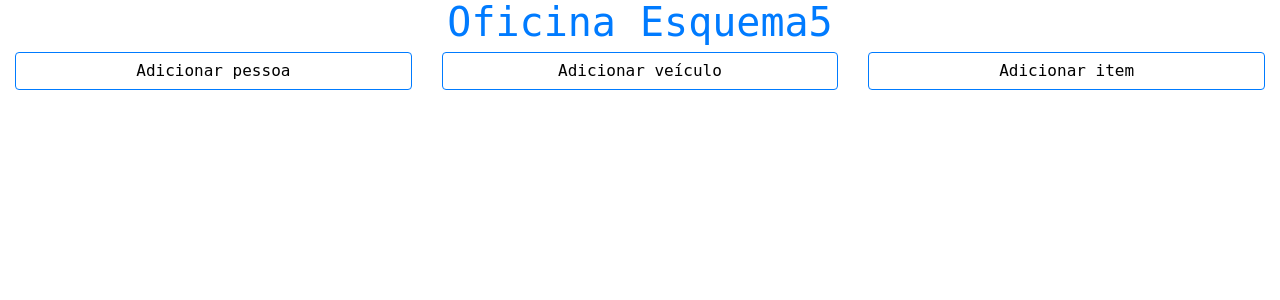
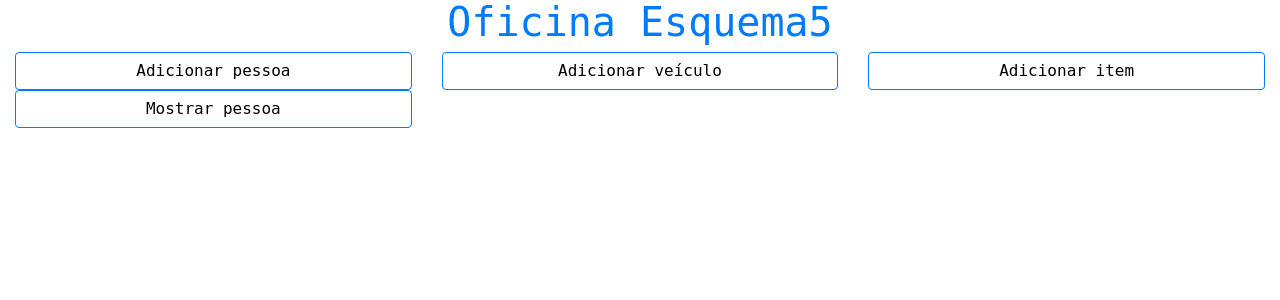
Before and after one commit to Matheus-Campos/FBD, a PHP site: page /index.php in a window 1280 px wide. Shown: the top 300 px of the page. Run offline with PHP 8.4, Linux system fonts and the light colour scheme; data comes from the database, SQL or seed files in the repository.

Commit message:
Meu deus do céu

```diff
--- a/GUI/index.php
+++ b/GUI/index.php
@@ -46,7 +46,15 @@ require_once 'conexao.php';
                 <input type="submit" class="btn btn-default btn-block" value="Submeter">
               </form>
             </div>
-          </div>
+            <div class="botao btn btn-primary btn-block">
+              Mostrar pessoa
+            </div>
+            <div>
+              <form action="mostrarpessoa.php" method="post">
+                <input type="submit" class="btn btn-default btn-block" value="Submeter">
+              </form>
+            </div>
+        </div>
         </div>
         <div class="col-md-4">
           <div class="veiculo">
@@ -137,3 +145,25 @@ if (isset($_GET['add'])) {
   }
 }
 ?>
+<?php
+if (isset($_GET['update'])) {
+  if ($_GET['update']=='pessoa') {
+    $nome=$_POST['pessoa-nome'];
+    $endereco=$_POST['pessoa-endereco'];
+    $tipo=$_POST['pessoa-tipo'];
+    $telefone=$_POST['pessoa-telefone'];
+    $especialidade=$_POST['pessoa-especialidade'];
+    $sql = mysqli_query($con,"INSERT INTO PESSOA(COD_PESSOA, NOME, ENDERECO, TIPO, ESPECIALIDADE, TELEFONE) VALUES ('NULL','".$nome."','".$endereco."','".$tipo."','".$telefone."','".$especialidade."')");
+  } else if ($_GET['add']=='veiculo') {
+    $chassi=$_POST['veiculo-chassi'];
+    $marca=$_POST['veiculo-marca'];
+    $pessoa=$_POST['veiculo-pessoa'];
+    $sql = mysqli_query($con,"INSERT INTO VEICULO(CHASSI,MARCA,COD_PESSOA) VALUES ('".$chassi."','".$marca."','".$pessoa."')");
+  } else if ($_GET['add']=='item') {
+    $descricao=$_POST['item-descricao'];
+    $chassi_item=$_POST['item-veiculo'];
+    $num_os=$_POST['item-numos'];
+    $sql = mysqli_query($con,"INSERT INTO ITEM(COD_ITEM,DESCRICAO,NUM_OS,CHASSI) VALUES ('NULL','".$descricao."','".$chassi_item."','".$num_os."')");
+  }
+}
+?>
```
Also changed, not shown: GUI/mostrarpessoa.php (added, +15 -0 lines).
